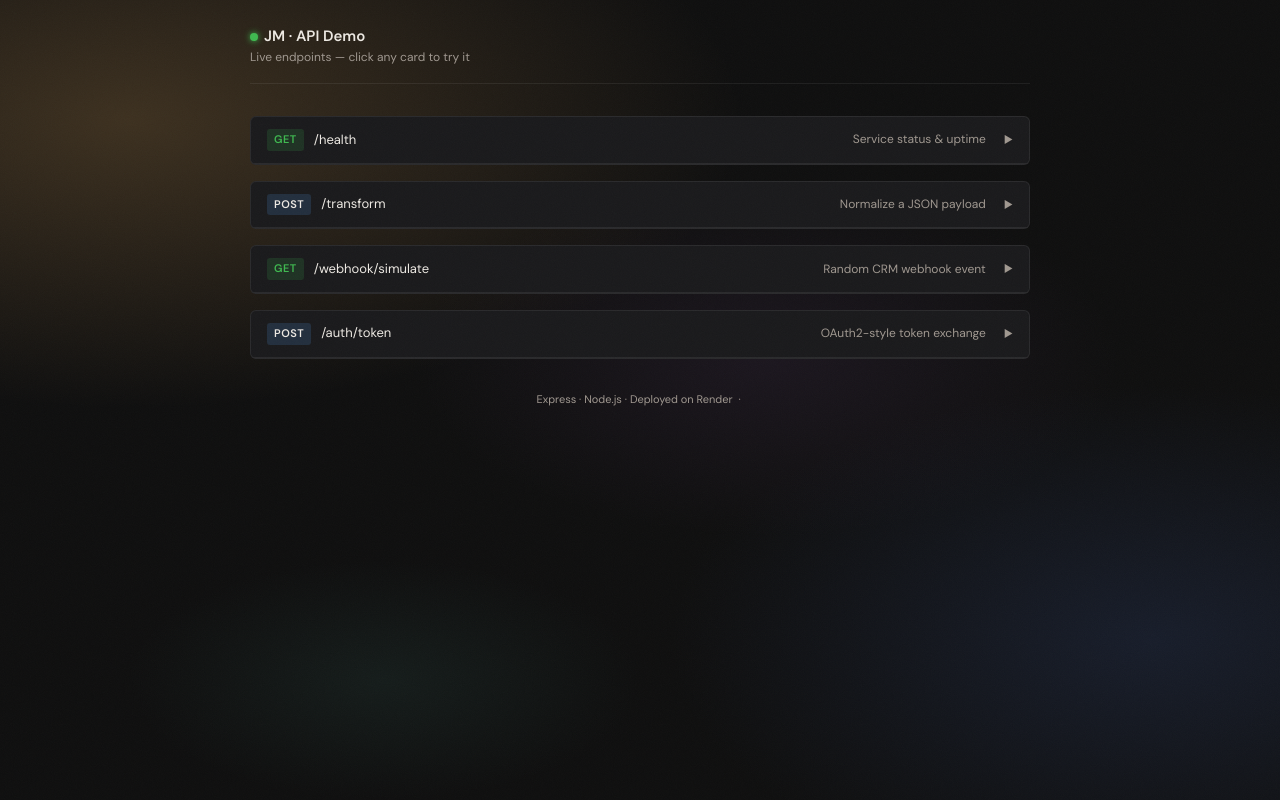
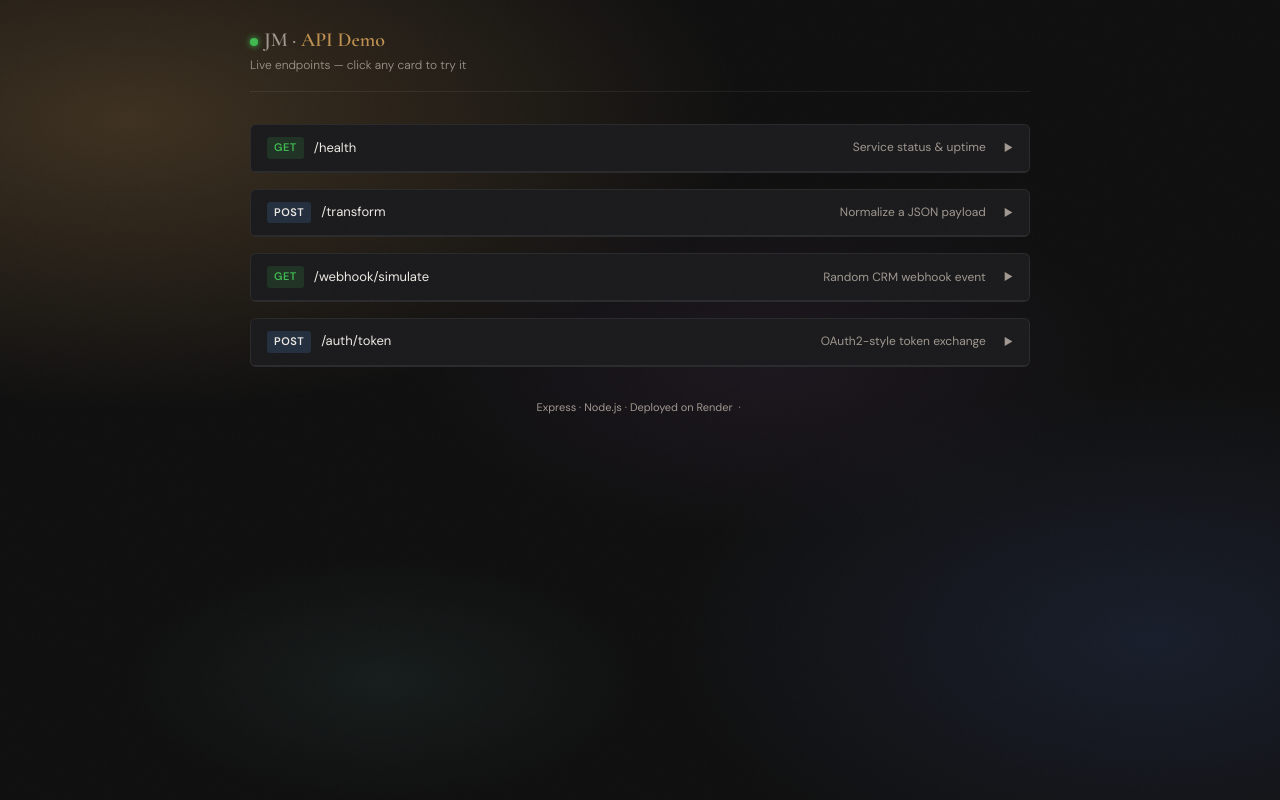
Before and after one commit to jeffmaddow-ops/jm-api-demo, a website: page public/index.html in a window 1280 px wide. Drawn offline with nearby package versions, Linux system fonts and the light colour scheme.

Commit message:
style: update header and label typography to display/body fonts

```diff
--- a/public/index.html
+++ b/public/index.html
@@ -68,13 +68,16 @@
       padding-bottom: 16px;
     }
     .header__title {
-      font-size: 15px;
+      font-family: var(--font-display);
+      font-size: 20px;
       font-weight: 600;
-      color: var(--text);
+      color: var(--muted);
     }
-    .header__title span { color: var(--blue); }
+    .header__title span { color: var(--accent); }
     .header__sub {
+      font-family: var(--font-body);
       font-size: 12px;
+      font-weight: 300;
       color: var(--muted);
     }
     .status-dot {
@@ -137,6 +140,7 @@
 
     /* ── Request editor ── */
     .label {
+      font-family: var(--font-body);
       font-size: 11px;
       color: var(--muted);
       letter-spacing: 0.6px;
```
